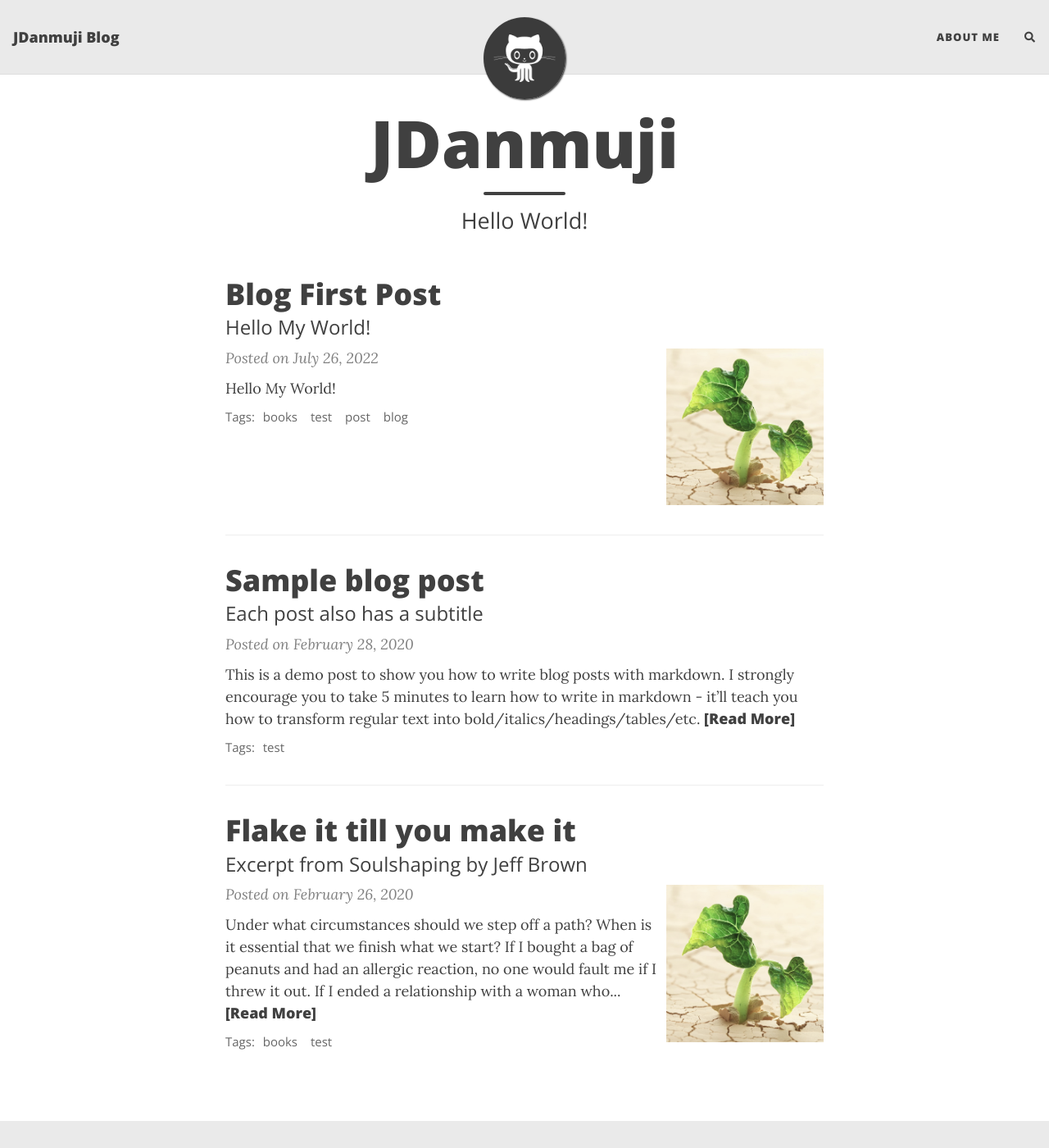
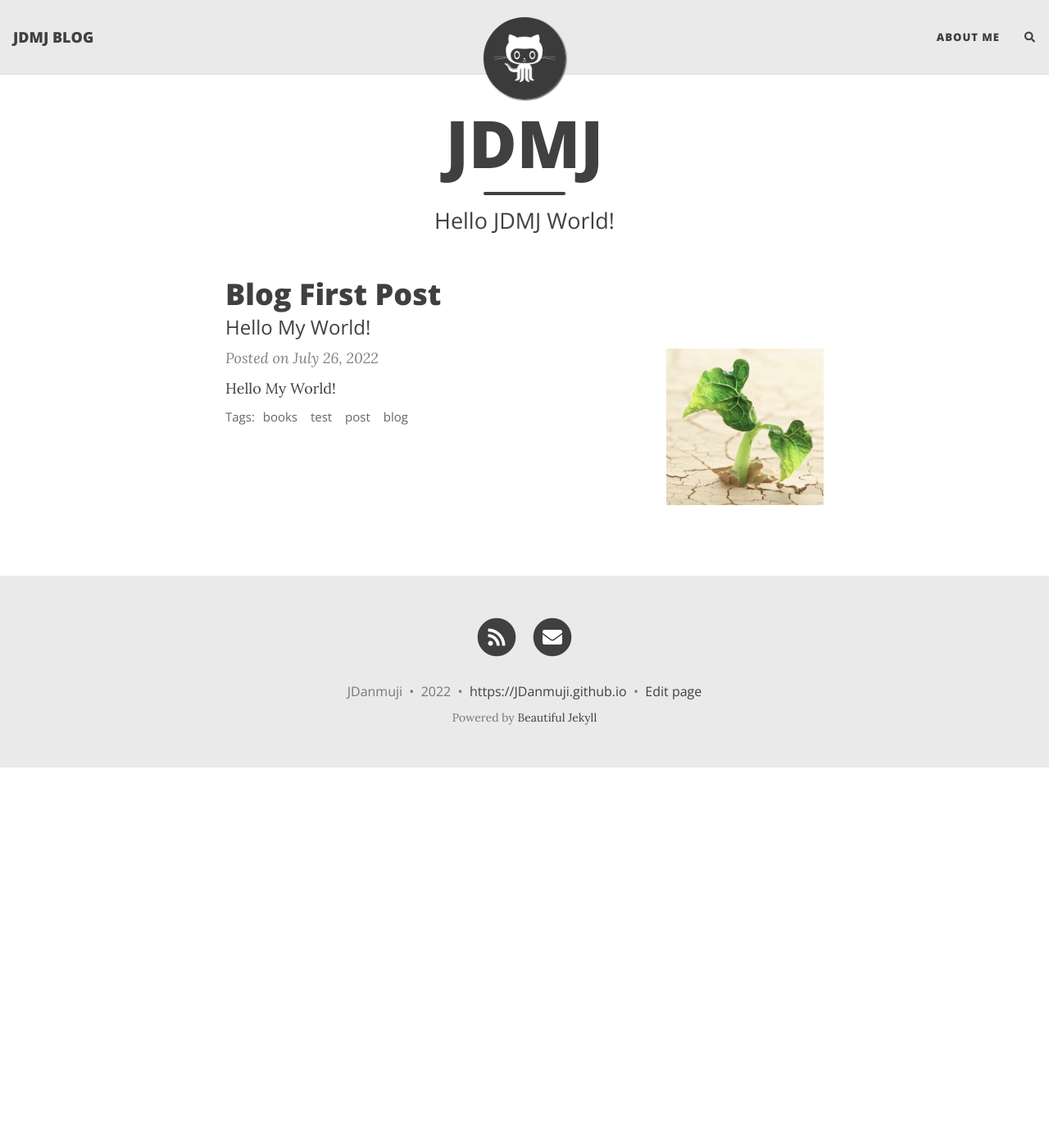
Before and after one commit to JDanmuji/JDanmuji.github.io, a Jekyll site: the page built from index.html, in a window 1280 px wide and 1400 px high. Shown: the whole window at 82% size. Built offline with Jekyll 4.4.1, drawn with Linux system fonts in a browser that asks for light colours; nearby versions of some CDN libraries; the list of posts is cut into pages by our own code; comment, search, counter and statistics services are not loaded.

Commit message:
First Posting Plan 작성 및 블로그 세부 내용 수정

````diff
--- a/_config.yml
+++ b/_config.yml
@@ -10,10 +10,10 @@
 ############################
 
 # Name of website
-title: JDanmuji Blog
+title: JDMJ BLOG
 
 # Your name to show in the footer
-author: JDanmuk
+author: JDanmuji
 
 ###############################################
 # --- List of links in the navigation bar --- #
@@ -87,8 +87,8 @@ rss-description: This website is a virtual proof that I'm awesome
 
 # Select which social network share links to show in posts
 share-links-active:
-  twitter: false
-  facebook: false
+  twitter: true
+  facebook: true
   linkedin: true
   vk: false
 
--- a/_posts/2020-02-26-flake-it-till-you-make-it.md
+++ /dev/null
@@ -1,17 +0,0 @@
----
-layout: post
-title: Flake it till you make it
-subtitle: Excerpt from Soulshaping by Jeff Brown
-cover-img: /assets/img/path.jpg
-thumbnail-img: /assets/img/thumb.png
-share-img: /assets/img/path.jpg
-tags: [books, test]
----
-
-Under what circumstances should we step off a path? When is it essential that we finish what we start? If I bought a bag of peanuts and had an allergic reaction, no one would fault me if I threw it out. If I ended a relationship with a woman who hit me, no one would say that I had a commitment problem. But if I walk away from a seemingly secure route because my soul has other ideas, I am a flake?
-
-The truth is that no one else can definitively know the path we are here to walk. It’s tempting to listen—many of us long for the omnipotent other—but unless they are genuine psychic intuitives, they can’t know. All others can know is their own truth, and if they’ve actually done the work to excavate it, they will have the good sense to know that they cannot genuinely know anyone else’s. Only soul knows the path it is here to walk. Since you are the only one living in your temple, only you can know its scriptures and interpretive structure.
-
-At the heart of the struggle are two very different ideas of success—survival-driven and soul-driven. For survivalists, success is security, pragmatism, power over others. Success is the absence of material suffering, the nourishing of the soul be damned. It is an odd and ironic thing that most of the material power in our world often resides in the hands of younger souls. Still working in the egoic and material realms, they love the sensations of power and focus most of their energy on accumulation. Older souls tend not to be as materially driven. They have already played the worldly game in previous lives and they search for more subtle shades of meaning in this one—authentication rather than accumulation. They are often ignored by the culture at large, although they really are the truest warriors.
-
-A soulful notion of success rests on the actualization of our innate image. Success is simply the completion of a soul step, however unsightly it may be. We have finished what we started when the lesson is learned. What a fear-based culture calls a wonderful opportunity may be fruitless and misguided for the soul. Staying in a passionless relationship may satisfy our need for comfort, but it may stifle the soul. Becoming a famous lawyer is only worthwhile if the soul demands it. It is an essential failure if you are called to be a monastic this time around. If you need to explore and abandon ten careers in order to stretch your soul toward its innate image, then so be it. Flake it till you make it.
--- a/_posts/2020-02-28-test-markdown.md
+++ /dev/null
@@ -1,78 +0,0 @@
----
-layout: post
-title: Sample blog post
-subtitle: Each post also has a subtitle
-gh-repo: daattali/beautiful-jekyll
-gh-badge: [star, fork, follow]
-tags: [test]
-comments: true
----
-
-This is a demo post to show you how to write blog posts with markdown.  I strongly encourage you to [take 5 minutes to learn how to write in markdown](https://markdowntutorial.com/) - it'll teach you how to transform regular text into bold/italics/headings/tables/etc.
-
-**Here is some bold text**
-
-## Here is a secondary heading
-
-Here's a useless table:
-
-| Number | Next number | Previous number |
-| :------ |:--- | :--- |
-| Five | Six | Four |
-| Ten | Eleven | Nine |
-| Seven | Eight | Six |
-| Two | Three | One |
-
-
-How about a yummy crepe?
-
-![Crepe](https://s3-media3.fl.yelpcdn.com/bphoto/cQ1Yoa75m2yUFFbY2xwuqw/348s.jpg)
-
-It can also be centered!
-
-![Crepe](https://s3-media3.fl.yelpcdn.com/bphoto/cQ1Yoa75m2yUFFbY2xwuqw/348s.jpg){: .mx-auto.d-block :}
-
-Here's a code chunk:
-
-~~~
-var foo = function(x) {
-  return(x + 5);
-}
-foo(3)
-~~~
-
-And here is the same code with syntax highlighting:
-
-```javascript
-var foo = function(x) {
-  return(x + 5);
-}
-foo(3)
-```
-
-And here is the same code yet again but with line numbers:
-
-{% highlight javascript linenos %}
-var foo = function(x) {
-  return(x + 5);
-}
-foo(3)
-{% endhighlight %}
-
-## Boxes
-You can add notification, warning and error boxes like this:
-
-### Notification
-
-{: .box-note}
-**Note:** This is a notification box.
-
-### Warning
-
-{: .box-warning}
-**Warning:** This is a warning box.
-
-### Error
-
-{: .box-error}
-**Error:** This is an error box.
--- a/index.html
+++ b/index.html
@@ -1,5 +1,5 @@
 ---
 layout: home
-title: JDanmuji
-subtitle: Hello World!
+title: JDMJ
+subtitle: Hello JDMJ World!
 ---
````
